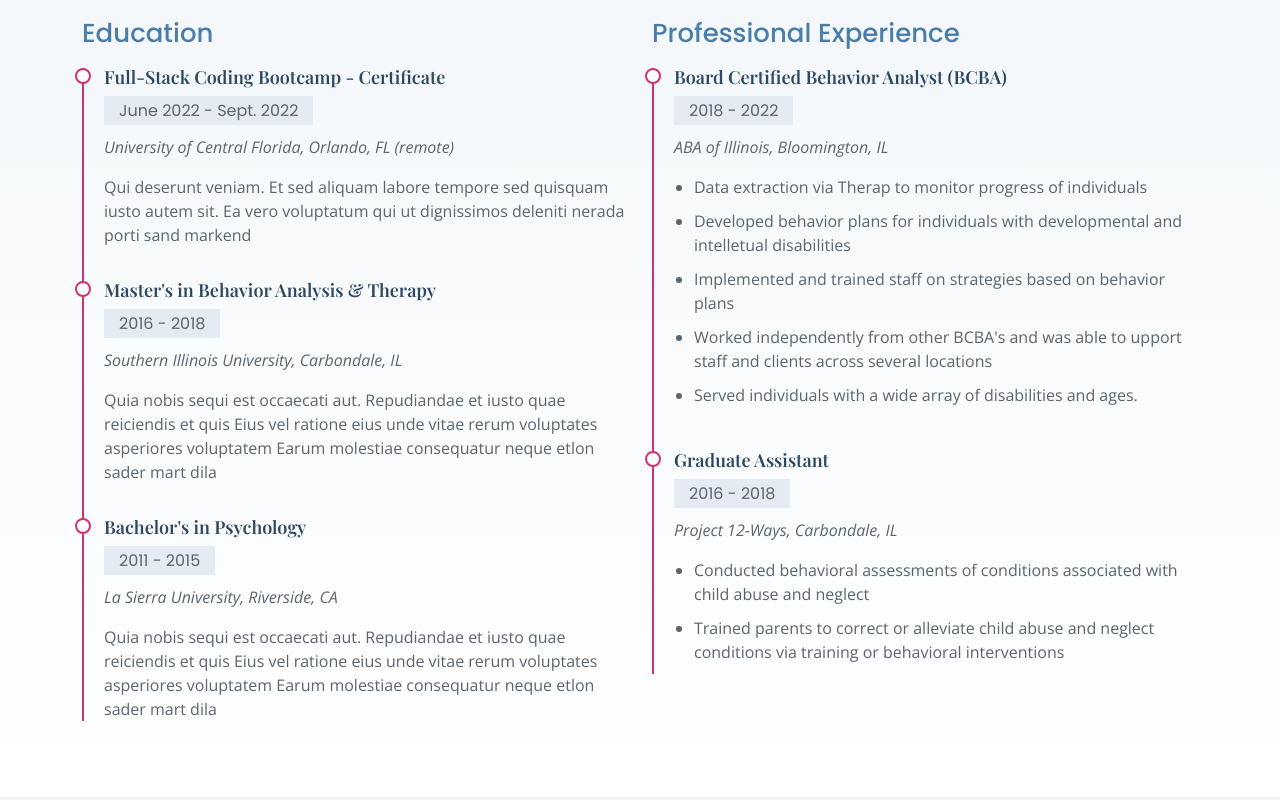
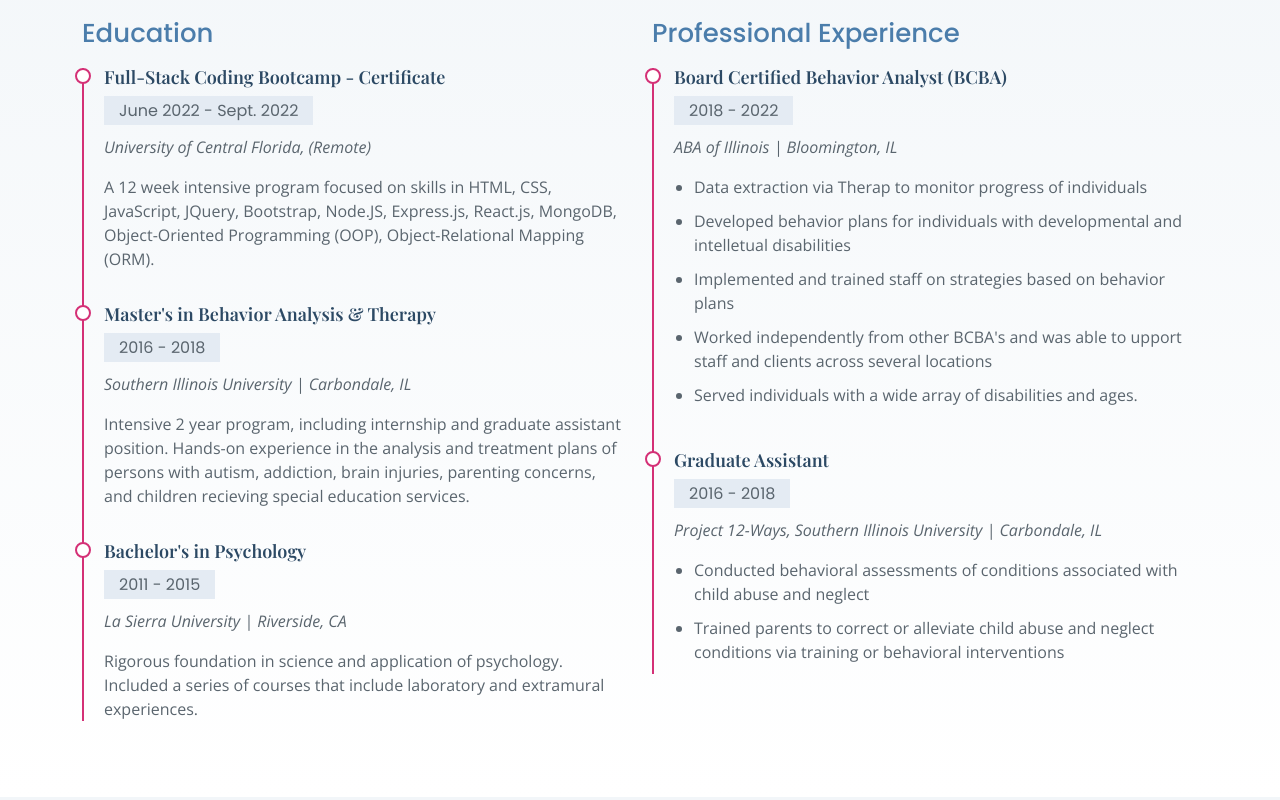
Before and after one commit to mirandamorton1/Profile, a plain HTML site: page index.html in a window 1280 px wide. Shown: the part 1340-2140 px from the top of the page. Drawn offline with nearby package versions, Linux system fonts and the light colour scheme; a web font is replaced by a local one.

Commit message:
added contact photo, resume info

```diff
--- a/index.html
+++ b/index.html
@@ -123,20 +123,20 @@
             <div class="resume-item">
               <h4>Full-Stack Coding Bootcamp - Certificate</h4>
               <h5>June 2022 - Sept. 2022</h5>
-              <p><em>University of Central Florida, Orlando, FL (remote)</em></p>
-              <p>Qui deserunt veniam. Et sed aliquam labore tempore sed quisquam iusto autem sit. Ea vero voluptatum qui ut dignissimos deleniti nerada porti sand markend</p>
+              <p><em>University of Central Florida, (Remote)</em></p>
+              <p>A 12 week intensive program focused on skills in HTML, CSS, JavaScript, JQuery, Bootstrap, Node.JS, Express.js, React.js, MongoDB, Object-Oriented Programming (OOP), Object-Relational Mapping (ORM).</p>
             </div>
             <div class="resume-item">
               <h4>Master's in Behavior Analysis &amp; Therapy</h4>
               <h5>2016 - 2018</h5>
-              <p><em>Southern Illinois University, Carbondale, IL</em></p>
-              <p>Quia nobis sequi est occaecati aut. Repudiandae et iusto quae reiciendis et quis Eius vel ratione eius unde vitae rerum voluptates asperiores voluptatem Earum molestiae consequatur neque etlon sader mart dila</p>
+              <p><em>Southern Illinois University | Carbondale, IL</em></p>
+              <p>Intensive 2 year program, including internship and graduate assistant position. Hands-on experience in the analysis and treatment plans of persons with autism, addiction, brain injuries, parenting concerns, and children recieving special education services.</p>
             </div>
             <div class="resume-item">
               <h4>Bachelor's in Psychology</h4>
               <h5>2011 - 2015</h5>
-              <p><em>La Sierra University, Riverside, CA</em></p>
-              <p>Quia nobis sequi est occaecati aut. Repudiandae et iusto quae reiciendis et quis Eius vel ratione eius unde vitae rerum voluptates asperiores voluptatem Earum molestiae consequatur neque etlon sader mart dila</p>
+              <p><em>La Sierra University | Riverside, CA</em></p>
+              <p>Rigorous foundation in science and application of psychology. Included a series of courses that include laboratory and extramural experiences. </p>
             </div>
           </div>
           <div class="col-lg-6">
@@ -144,7 +144,7 @@
             <div class="resume-item">
               <h4>Board Certified Behavior Analyst (BCBA)</h4>
               <h5>2018 - 2022</h5>
-              <p><em>ABA of Illinois, Bloomington, IL </em></p>
+              <p><em>ABA of Illinois | Bloomington, IL </em></p>
               <p>
               <ul>
                 <li>Data extraction via Therap to monitor progress of individuals</li>
@@ -158,7 +158,7 @@
             <div class="resume-item">
               <h4>Graduate Assistant</h4>
               <h5>2016 - 2018</h5>
-              <p><em>Project 12-Ways, Carbondale, IL</em></p>
+              <p><em>Project 12-Ways, Southern Illinois University | Carbondale, IL</em></p>
               <p>
               <ul>
                 <li>Conducted behavioral assessments of conditions associated with child abuse and neglect</li>
@@ -451,9 +451,9 @@
 
           <!-- </div>
           <div class="swiper-pagination"></div>
-        </div> -->
+        </div>
 
-      </div>
+      </div> -->
     </section><!-- End Testimonials Section -->
 
     <!-- ======= Contact Section ======= -->
@@ -502,7 +502,18 @@
           </div>
 
           <div class="col-lg-5 col-md-8">
-            <form action="forms/contact.php" method="post" role="form" class="php-email-form">
+            <!-- <div class="testimonial-item"> -->
+              <!-- <p>
+                <i class="bx bxs-quote-alt-left quote-icon-left"></i>
+                Quis quorum aliqua sint quem legam fore sunt eram irure aliqua veniam tempor noster veniam enim culpa labore duis sunt culpa nulla illum cillum fugiat legam esse veniam culpa fore nisi cillum quid.
+                <i class="bx bxs-quote-alt-right quote-icon-right"></i>
+              </p> -->
+              <img src="assets/img/testimonials/testimonials-5.jpg" class="testimonial-img" alt="">
+              <!-- <h3>John Larson</h3>
+              <h4>Entrepreneur</h4> -->
+            </div>
+
+            <!-- <form action="forms/contact.php" method="post" role="form" class="php-email-form">
               <div class="form-group">
                 <input type="text" name="name" class="form-control" id="name" placeholder="Your Name" required>
               </div>
@@ -521,7 +532,7 @@
                 <div class="sent-message">Your message has been sent. Thank you!</div>
               </div>
               <div class="text-center"><button type="submit">Send Message</button></div>
-            </form>
+            </form> -->
           </div>
 
         </div>
```
Also changed, not shown: assets/img/testimonials/testimonials-5.jpg, 1 other file.
